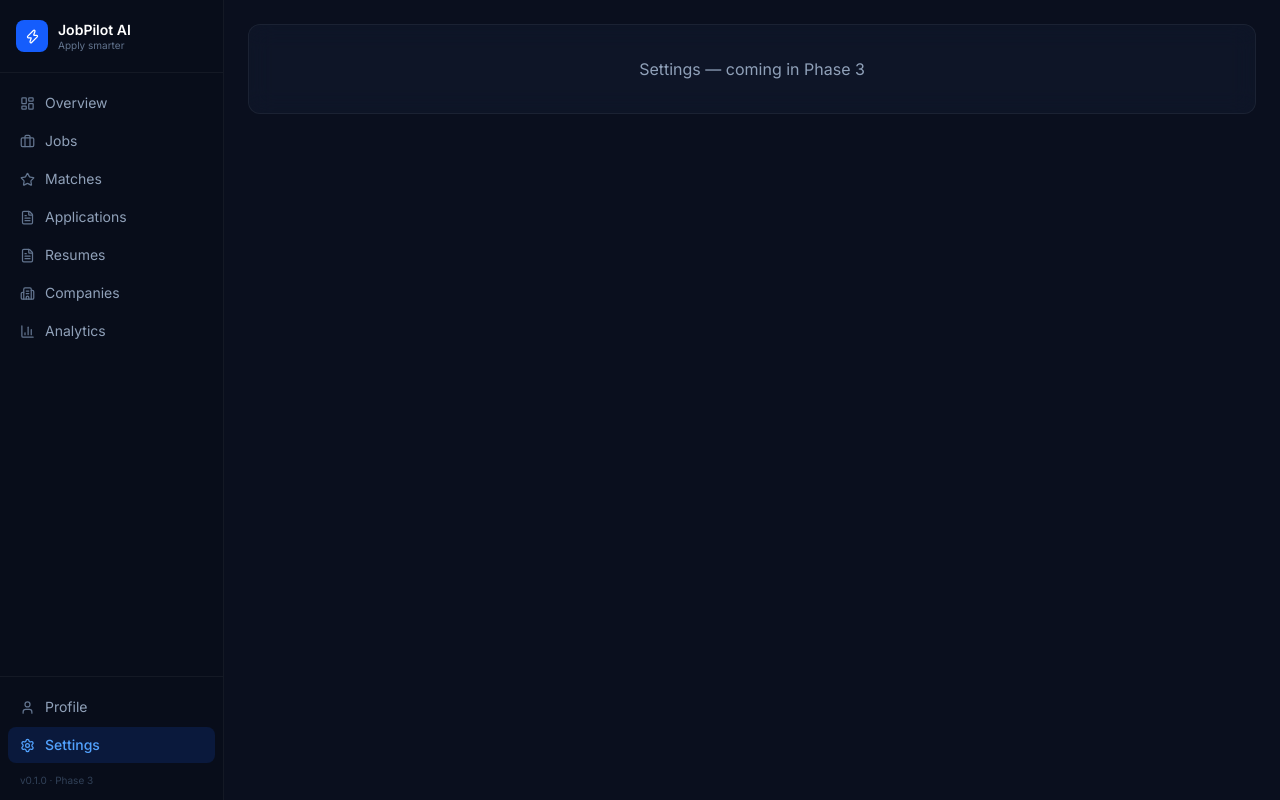
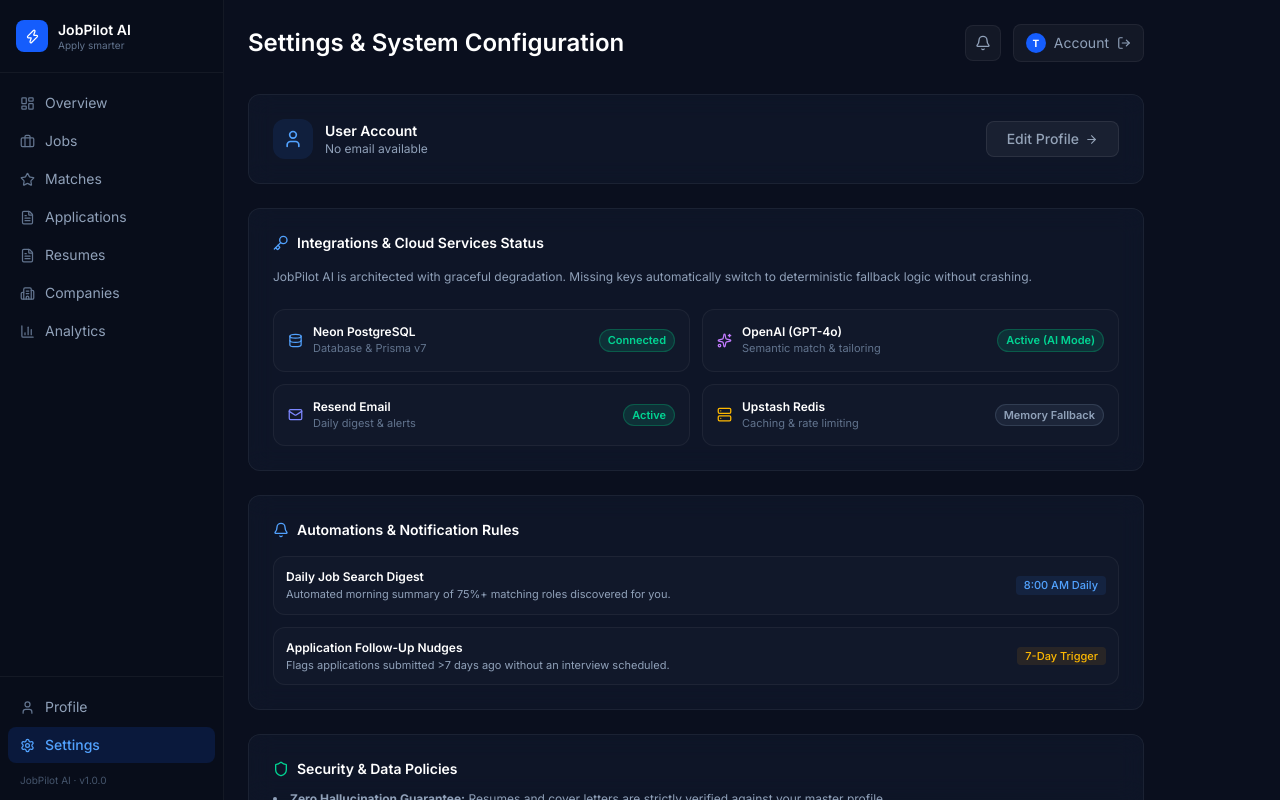
Before and after one commit to YASH1702/CareerPulse, a Next.js app: page /settings in a window 1280 px wide. Built offline with nearby package versions, Linux system fonts and the light colour scheme; no server answers.

Commit message:
feat: complete settings dashboard with integration health status, notification rules, security policies, and navigation cleanup

```diff
--- a/app/(dashboard)/settings/page.tsx
+++ b/app/(dashboard)/settings/page.tsx
@@ -1,5 +1,173 @@
 import { Metadata } from "next";
-export const metadata: Metadata = { title: "Settings" };
-export default function SettingsPage() {
-  return <div className="glass-card p-8 text-center text-slate-400">Settings — coming in Phase 3</div>;
+import { DashboardHeader } from "@/components/dashboard/DashboardHeader";
+import { auth } from "@/auth";
+import { User, Key, Bell, Shield, Database, Sparkles, Mail, Server, ArrowRight } from "lucide-react";
+import Link from "next/link";
+
+export const metadata: Metadata = { title: "Settings & System Status | JobPilot AI" };
+
+export default async function SettingsPage() {
+  const session = await auth();
+
+  const openAIConfigured = Boolean(process.env.OPENAI_API_KEY && !process.env.OPENAI_API_KEY.includes("your-openai"));
+  const resendConfigured = Boolean(process.env.RESEND_API_KEY && !process.env.RESEND_API_KEY.includes("your-resend"));
+  const redisConfigured = Boolean(process.env.UPSTASH_REDIS_REST_URL && !process.env.UPSTASH_REDIS_REST_URL.includes("your-upstash"));
+  const dbConnected = Boolean(process.env.DATABASE_URL);
+
+  return (
+    <div className="space-y-6 max-w-4xl">
+      <DashboardHeader title="Settings &amp; System Configuration" />
+
+      {/* Account Info */}
+      <div className="glass-card p-6 space-y-4">
+        <div className="flex items-center justify-between">
+          <div className="flex items-center gap-3">
+            <div className="w-10 h-10 rounded-xl bg-blue-500/10 flex items-center justify-center text-blue-400">
+              <User size={20} />
+            </div>
+            <div>
+              <h3 className="font-semibold text-white text-sm">{session?.user?.name || "User Account"}</h3>
+              <p className="text-xs text-slate-400">{session?.user?.email || "No email available"}</p>
+            </div>
+          </div>
+          <Link
+            href="/profile"
+            className="btn-ghost text-xs flex items-center gap-1.5"
+          >
+            <span>Edit Profile</span>
+            <ArrowRight size={13} />
+          </Link>
+        </div>
+      </div>
+
+      {/* API Integrations Status */}
+      <div className="glass-card p-6 space-y-4">
+        <div className="flex items-center gap-2">
+          <Key size={16} className="text-blue-400" />
+          <h3 className="font-semibold text-white text-sm">Integrations &amp; Cloud Services Status</h3>
+        </div>
+        <p className="text-xs text-slate-400">
+          JobPilot AI is architected with graceful degradation. Missing keys automatically switch to deterministic fallback logic without crashing.
+        </p>
+
+        <div className="grid grid-cols-1 sm:grid-cols-2 gap-3 pt-2">
+          {/* Database */}
+          <div className="p-3.5 bg-white/[0.02] border border-white/[0.05] rounded-xl flex items-center justify-between">
+            <div className="flex items-center gap-2.5">
+              <Database size={15} className="text-blue-400" />
+              <div>
+                <p className="text-xs font-semibold text-white">Neon PostgreSQL</p>
+                <p className="text-[11px] text-slate-500">Database &amp; Prisma v7</p>
+              </div>
+            </div>
+            <span className={`text-[11px] font-semibold px-2 py-0.5 rounded-full border ${
+              dbConnected
+                ? "bg-emerald-500/15 text-emerald-400 border-emerald-500/30"
+                : "bg-red-500/15 text-red-400 border-red-500/30"
+            }`}>
+              {dbConnected ? "Connected" : "Not Set"}
+            </span>
+          </div>
+
+          {/* OpenAI */}
+          <div className="p-3.5 bg-white/[0.02] border border-white/[0.05] rounded-xl flex items-center justify-between">
+            <div className="flex items-center gap-2.5">
+              <Sparkles size={15} className="text-purple-400" />
+              <div>
+                <p className="text-xs font-semibold text-white">OpenAI (GPT-4o)</p>
+                <p className="text-[11px] text-slate-500">Semantic match &amp; tailoring</p>
+              </div>
+            </div>
+            <span className={`text-[11px] font-semibold px-2 py-0.5 rounded-full border ${
+              openAIConfigured
+                ? "bg-emerald-500/15 text-emerald-400 border-emerald-500/30"
+                : "bg-amber-500/15 text-amber-400 border-amber-500/30"
+            }`}>
+              {openAIConfigured ? "Active (AI Mode)" : "Fallback Active"}
+            </span>
+          </div>
+
+          {/* Resend */}
+          <div className="p-3.5 bg-white/[0.02] border border-white/[0.05] rounded-xl flex items-center justify-between">
+            <div className="flex items-center gap-2.5">
+              <Mail size={15} className="text-indigo-400" />
+              <div>
+                <p className="text-xs font-semibold text-white">Resend Email</p>
+                <p className="text-[11px] text-slate-500">Daily digest &amp; alerts</p>
+              </div>
+            </div>
+            <span className={`text-[11px] font-semibold px-2 py-0.5 rounded-full border ${
+              resendConfigured
+                ? "bg-emerald-500/15 text-emerald-400 border-emerald-500/30"
+                : "bg-slate-500/15 text-slate-400 border-slate-500/30"
+            }`}>
+              {resendConfigured ? "Active" : "In-App Only"}
+            </span>
+          </div>
+
+          {/* Upstash Redis */}
+          <div className="p-3.5 bg-white/[0.02] border border-white/[0.05] rounded-xl flex items-center justify-between">
+            <div className="flex items-center gap-2.5">
+              <Server size={15} className="text-amber-400" />
+              <div>
+                <p className="text-xs font-semibold text-white">Upstash Redis</p>
+                <p className="text-[11px] text-slate-500">Caching &amp; rate limiting</p>
+              </div>
+            </div>
+            <span className={`text-[11px] font-semibold px-2 py-0.5 rounded-full border ${
+              redisConfigured
+                ? "bg-emerald-500/15 text-emerald-400 border-emerald-500/30"
+                : "bg-slate-500/15 text-slate-400 border-slate-500/30"
+            }`}>
+              {redisConfigured ? "Active" : "Memory Fallback"}
+            </span>
+          </div>
+        </div>
+      </div>
+
+      {/* Notification Rules */}
+      <div className="glass-card p-6 space-y-4">
+        <div className="flex items-center gap-2">
+          <Bell size={16} className="text-blue-400" />
+          <h3 className="font-semibold text-white text-sm">Automations &amp; Notification Rules</h3>
+        </div>
+
+        <div className="space-y-3 text-xs">
+          <div className="p-3 bg-white/[0.02] border border-white/[0.05] rounded-xl flex items-center justify-between">
+            <div>
+              <p className="font-semibold text-white">Daily Job Search Digest</p>
+              <p className="text-slate-400 text-[11px] mt-0.5">Automated morning summary of 75%+ matching roles discovered for you.</p>
+            </div>
+            <span className="text-[11px] px-2 py-0.5 rounded bg-blue-500/10 text-blue-400 font-medium">
+              8:00 AM Daily
+            </span>
+          </div>
+
+          <div className="p-3 bg-white/[0.02] border border-white/[0.05] rounded-xl flex items-center justify-between">
+            <div>
+              <p className="font-semibold text-white">Application Follow-Up Nudges</p>
+              <p className="text-slate-400 text-[11px] mt-0.5">Flags applications submitted &gt;7 days ago without an interview scheduled.</p>
+            </div>
+            <span className="text-[11px] px-2 py-0.5 rounded bg-amber-500/10 text-amber-400 font-medium">
+              7-Day Trigger
+            </span>
+          </div>
+        </div>
+      </div>
+
+      {/* Security & System Info */}
+      <div className="glass-card p-6 space-y-3 text-xs">
+        <div className="flex items-center gap-2">
+          <Shield size={16} className="text-emerald-400" />
+          <h3 className="font-semibold text-white text-sm">Security &amp; Data Policies</h3>
+        </div>
+        <ul className="space-y-1.5 text-slate-400 list-disc list-inside">
+          <li><strong>Zero Hallucination Guarantee:</strong> Resumes and cover letters are strictly verified against your master profile.</li>
+          <li><strong>No Web Scraping:</strong> All job ingestion is through manual entry, paste, or official APIs.</li>
+          <li><strong>Manual Final Action:</strong> Applications are submitted directly by you on the official employer portal.</li>
+          <li><strong>Encrypted Connections:</strong> Neon Postgres connects over enforced SSL/TLS.</li>
+        </ul>
+      </div>
+    </div>
+  );
 }
--- a/components/dashboard/DashboardNav.tsx
+++ b/components/dashboard/DashboardNav.tsx
@@ -87,7 +87,7 @@ export function DashboardNav() {
             </Link>
           );
         })}
-        <p className="text-[10px] text-slate-700 px-3 pt-2">v0.1.0 · Phase 3</p>
+        <p className="text-[10px] text-slate-600 px-3 pt-2">JobPilot AI · v1.0.0</p>
       </div>
     </aside>
   );
```
